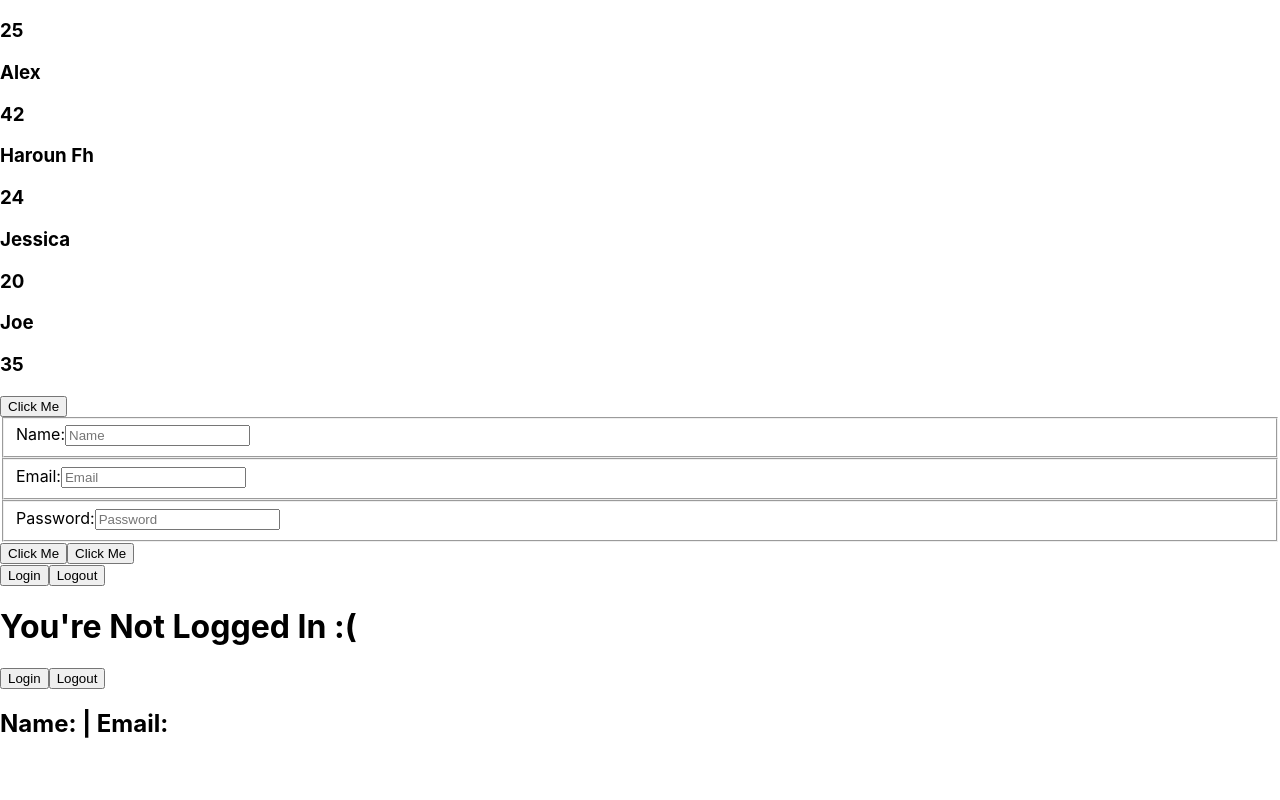
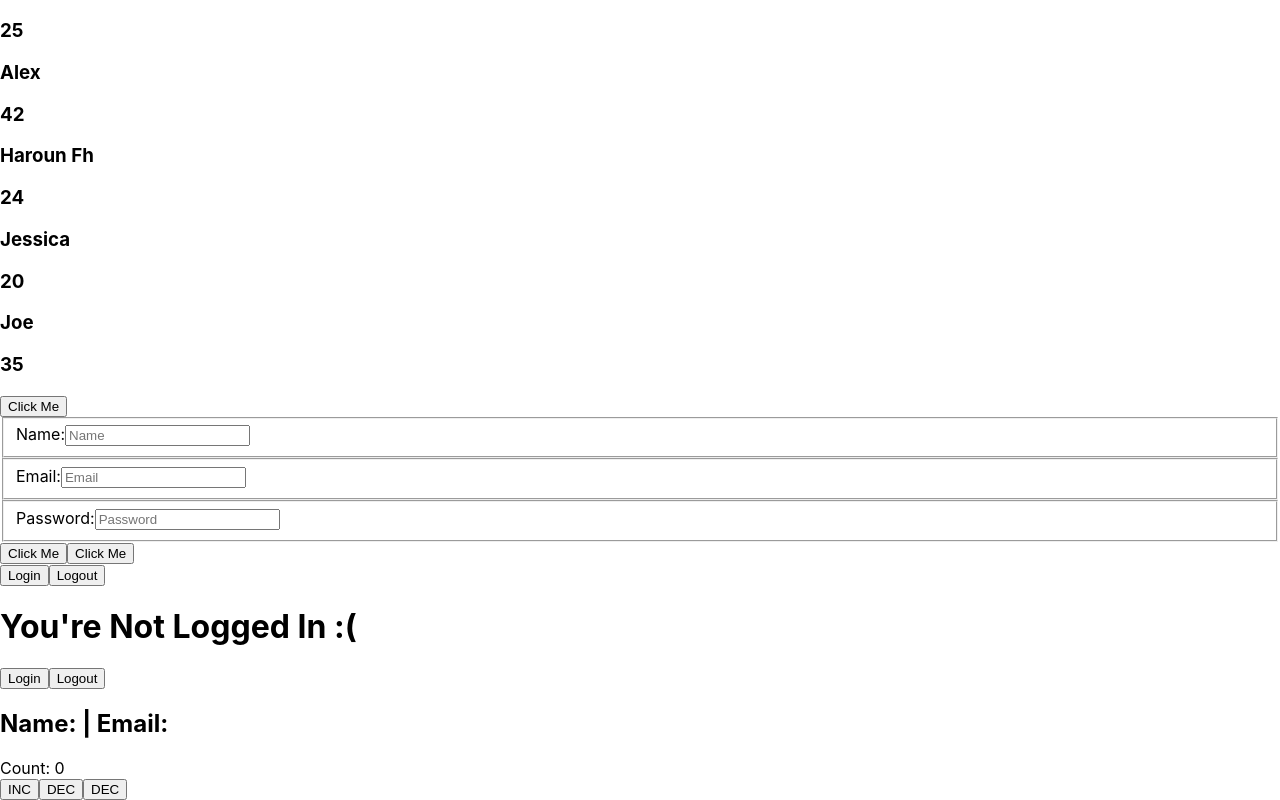
Before and after one commit to medaminefh/react-with-typescript, a React (Create React App) app: page / in a window 1280 px wide. Shown: the part 222-1022 px from the top of the page. Before the commit the page ends 980 px from the top, so only its background shows below. Built offline with nearby package versions, Linux system fonts and the light colour scheme.

Commit message:
useReducer with types

```diff
--- a/src/App.tsx
+++ b/src/App.tsx
@@ -8,6 +8,7 @@
 import Styles from "./components/styles/Styles"
 import State from "./components/state/State"
 import User from "./components/state/User"
+import Reducer from "./components/useReducer/UseReducer"
 
 type AppProps = {
   children:React.ReactNode
@@ -46,6 +47,7 @@
       </Form>
       <State />
       <User />
+      <Reducer />
     </div>
   );
 }
--- /dev/null
+++ b/src/components/useReducer/UseReducer.tsx
@@ -0,0 +1,63 @@
+import { useReducer } from "react";
+
+
+type State ={
+  count:number
+}
+
+type UpdateAction = {
+  type:"inc" | "dec"
+  payload:number
+}
+
+type ResetAction = {
+  type:"reset"
+}
+
+
+type Action = UpdateAction | ResetAction
+
+
+const reducer = (state:State, action:Action) => {
+  console.log(state, action);
+  switch (action.type) {
+    case "inc":
+      return { count: state.count + action.payload };
+
+    case "dec":
+      return { count: state.count - action.payload };
+
+    case "reset":
+      return initialState;
+
+    default:
+      return state;
+  }
+};
+
+const initialState = {
+  count: 0,
+};
+
+function UseReducer() {
+  const [state, dispatch] = useReducer(reducer, initialState);
+
+  return (
+    <div>
+      Count: {state.count}
+      <br />
+      <button onClick={() => dispatch({ type: "inc", payload: 10 })}>
+        INC
+      </button>
+      <button onClick={() => dispatch({ type: "dec", payload: 10 })}>
+        DEC
+      </button>
+
+      <button onClick={() => dispatch({ type: "reset" })}>
+        DEC
+      </button>
+    </div>
+  );
+}
+
+export default UseReducer;
```
